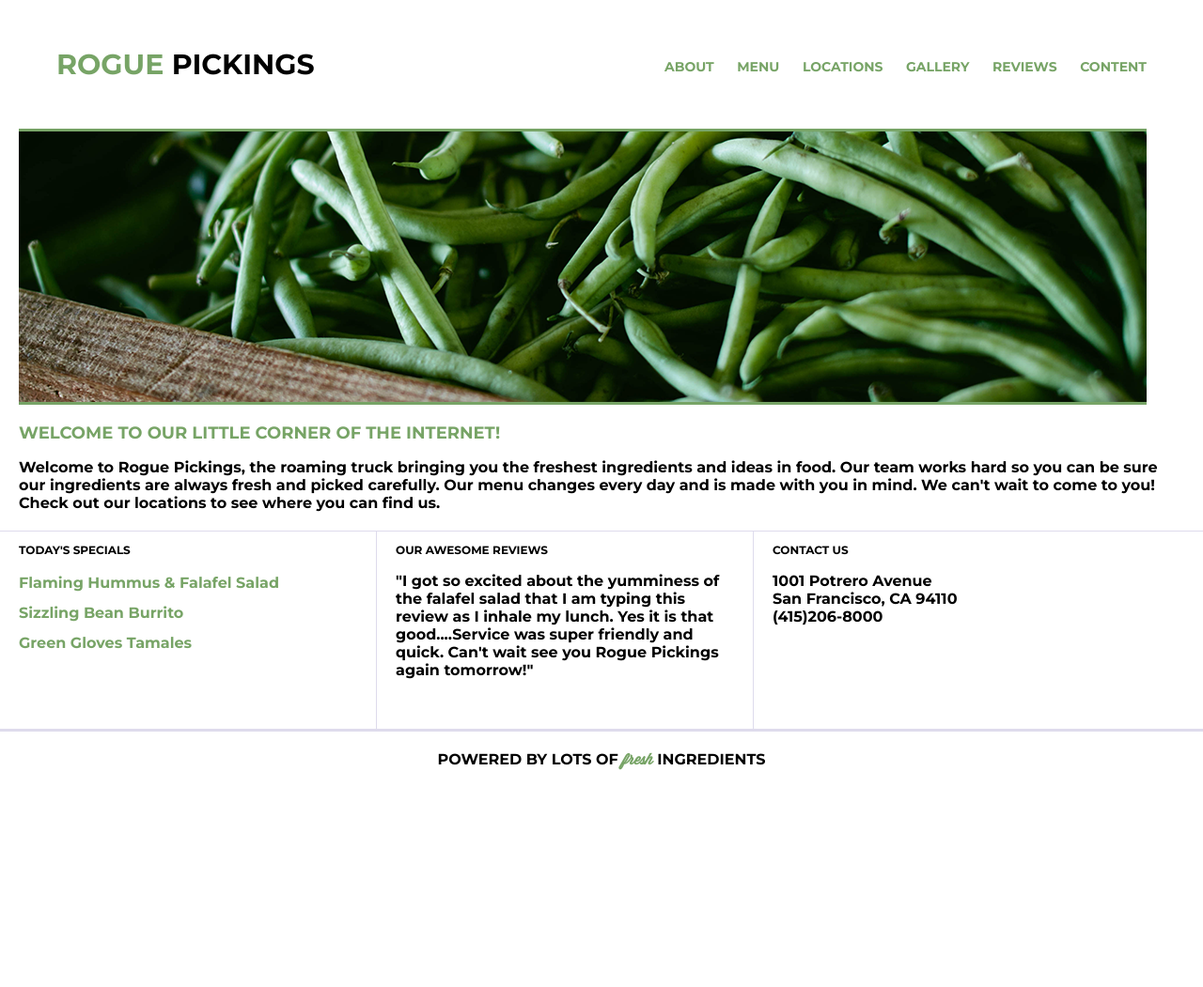
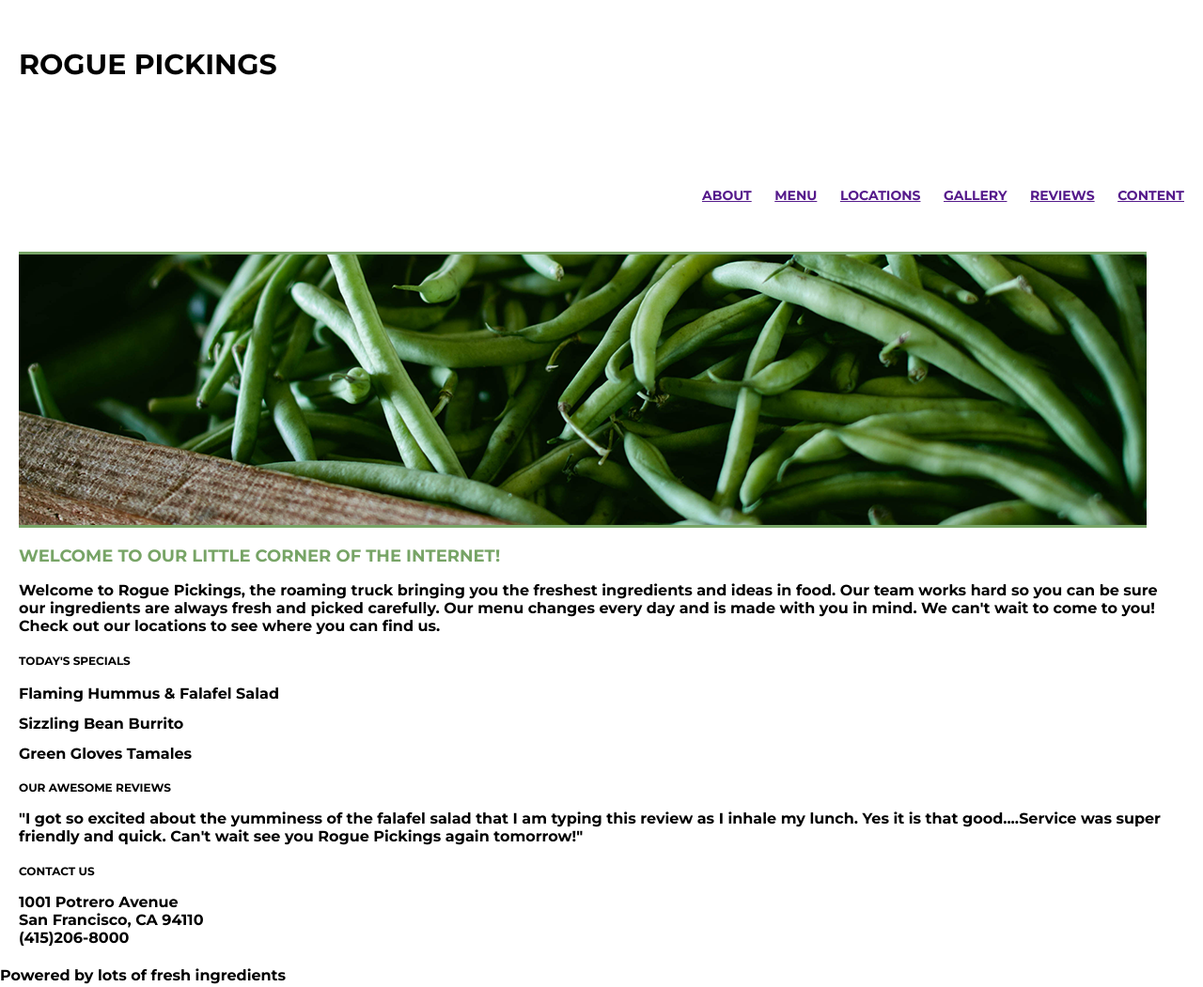
Before and after one commit to Djhouge/rogue-pickings, a plain HTML site: page index.html in a window 1280 px wide. Shown: the whole page at 94% size. Before the commit the page ends 849 px from the top, so only its background shows below. Drawn offline with Linux system fonts and the light colour scheme.

Commit message:
Refactored html to reflect best practices

```diff
--- a/index.html
+++ b/index.html
@@ -1,62 +1,67 @@
 <!doctype html>
 <html lang=en>
+
 <head>
   <meta charset="utf-8">
-    <title>Rogue Pickings</title>
+  <title>Rogue Pickings Project</title>
   <link rel="stylesheet" href="css/normalize.css">
   <link rel="stylesheet" href="css/main.css">
   <link href="https://fonts.googleapis.com/css2?family=Montserrat:ital,wght@0,700;1,400&display=swap" rel="stylesheet">
-    <link rel="fonts/wisdom-script.otf">
+  <!-- <link rel="fonts/wisdom-script.otf"> -->
 </head>
 
 <body>
 
   <!-- HEADER -->
-
-    <header>
-      <div class="full-width">
-
-        <div class="half-width">
+  <div class="container" <header>
     <h1>
-            <span class="green-text">Rogue</span> Pickings
+      <span>Rogue</span> Pickings
     </h1>
-        </div>
-
-        <div class="half-width">
-          <nav class="green-text">
+    <nav>
       <ul>
-              <li>About</li>
-              <li>Menu</li>
-              <li>Locations</li>
-              <li>Gallery</li>
-              <li>Reviews</li>
-              <li>Content</li>
+        <li>
+          <a href="">About</a>
+        </li>
+        <li>
+          <a href="">Menu</a>
+        </li>
+        <li>
+          <a href="">Locations</a>
+        </li>
+        <li>
+          <a href="">Gallery</a>
+        </li>
+        <li>
+          <a href="">Reviews</a>
+        </li>
+        <li>
+          <a href="">Content</a>
+        </li>
       </ul>
     </nav>
-        </div>
-      </div>
-
-    </header><!-- end HEADER-->
-
-    <main>
+    </header> <!-- end HEADER-->
 
     <!-- ABOUT -->
 
-      <section id=about>
+    <section class="top-section">
+      <div class="main-image">
         <img src="img/rogue-grn-beans.png" alt="green beans" />
-
+      </div>
+      <div class="main-title">
         <h2>Welcome to our little corner of the Internet!</h2>
         <p>
-          Welcome to Rogue Pickings, the roaming truck bringing you the freshest ingredients and ideas in food. Our team works hard so you can be sure our ingredients are always fresh and picked carefully. Our menu changes every day and is made with you in mind. We can't wait to come to you! Check out our locations to see where you can find us.
+          Welcome to Rogue Pickings, the roaming truck bringing you the freshest ingredients and ideas in food. Our team works hard so you can be sure our ingredients are always fresh and picked carefully. Our menu changes every day and is made with
+          you in mind. We can't wait to come to you! Check out our locations to see where you can find us.
         </p>
+      </div>
     </section>
 
     <!--DETAILS -->
 
-<div id=details>
-      <section id=specials class="third-width">
+    <section class="bottom-section">
+      <div class="section-one">
         <h3>Today's Specials</h3>
-      <ul class="menu green-text">
+        <ul class="menu">
           <li>
             Flaming Hummus &amp; Falafel Salad
           </li>
@@ -67,29 +72,29 @@
             Green Gloves Tamales
           </li>
         </ul>
+      </div>
+
+      <div class="section-two">
+        <h3>Our Awesome Reviews</h3>
+        <p class="reviews">
+          &quot;I got so excited about the yumminess of the falafel salad that I am typing this review as I inhale my lunch. Yes it is that good....Service was super friendly and quick. Can't wait see you Rogue Pickings again tomorrow!&quot;
+        </p>
+      </div>
+
+
+      <div class="section-three">
+        <h3>Contact Us</h3>
+        <p class="address">
+          1001 Potrero Avenue<br>San Francisco, CA 94110<br>(415)206-8000
+        </p>
+      </div>
     </section>
 
-      <section id=reviews class="third-width">
-      <h3>Our Awesome Reviews</h3>
-      <p>
-        &quot;I got so excited about the yumminess of the falafel salad that I am typing this review as I inhale my lunch. Yes it is that good....Service was super friendly and quick. Can't wait see you Rogue Pickings again tomorrow!&quot;
-        </p>
-      </section>
-
-      <section id=contact class="third-width">
-      <h3>Contact Us</h3>
-      <p>
-        1001 Potrero Avenue<br>San Francisco, CA 94110<br>(415)206-8000
-      </p>
-      </section>
+    <footer>
+      <h4>Powered by lots of <span>fresh</span> ingredients</h4>
+    </footer>
   </div>
-      <footer>
-          <p class="tagline">
-            Powered by lots of <span class="fresh">fresh</span> ingredients
-          </p>
-      </footer>
-
-    </main>
 
 </body>
+
 </html>
```
Lines whose indentation alone changed are shown as unchanged.
